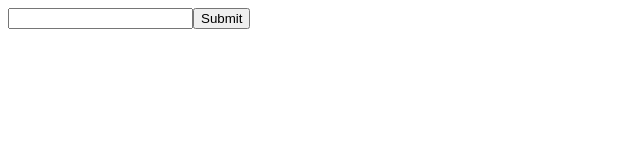
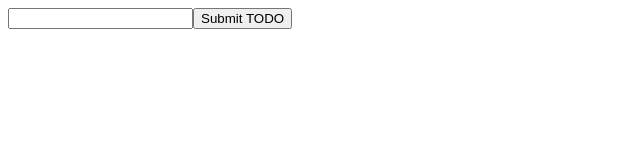
Before and after one commit to narekhovhannisyan/TODO-list-with-redux, a React app: page / in a window 1280 px wide. Shown: the top 160 px of the page, without its empty margins (0-640 px from the left). Built offline with nearby package versions, Linux system fonts and the light colour scheme.

Commit message:
components: add buttns component and refactor app, form components

```diff
--- /dev/null
+++ b/src/components/buttons.js
@@ -0,0 +1,7 @@
+import React from 'react'
+
+export const Button = (props) => {
+  return <button onClick={props.onClick}
+                 onKeyPress={props.onKeyPress}>
+    {props.buttonTitle}</button>
+}
--- a/src/components/form.js
+++ b/src/components/form.js
@@ -1,28 +1,50 @@
-import React, { Component } from "react";
-import { connect } from "react-redux";
-import { bindActionCreators } from "redux";
-import { store } from "../redux/store";
+import React, { Component } from 'react'
+import { connect } from 'react-redux'
+import { bindActionCreators } from 'redux'
 
-import { addTodo } from "../redux/actions";
+import { addTodo, removeTodo, markAsResolved } from '../redux/actions'
 
-const actionCreators = dispatch => bindActionCreators({ addTodo }, dispatch);
+import { Button } from './buttons'
+
+const actionCreators = dispatch => bindActionCreators({ addTodo, removeTodo, markAsResolved }, dispatch)
 
 const mapStateToProps = store => ({
   todos: store.todos
-});
+})
 
 class Form extends Component {
-  render() {
+  submitTodo () {
+    if (this.textInput.value !== '') {
+      this.props.addTodo(this.textInput.value)
+    }
+
+    this.textInput.value = ''
+  }
+
+  render () {
     return (
       <div>
-        <input ref={input => (this.textInput = input)} />
-        <button onClick={() => this.props.addTodo(this.textInput.value)}>
-          Submit
-        </button>
-        <ul>{this.props.todos.map(todo => <li>{todo.text}</li>)}</ul>
+        <input ref={input => (this.textInput = input)}
+               onKeyPress={event => {
+                 if (event.key === 'Enter') {
+                   this.submitTodo()
+                 }
+               }}/>
+        <Button buttonTitle='Submit TODO'
+                onClick={() => this.submitTodo()}
+        />
+        <ul>{this.props.todos.map((todo, index) =>
+          <div>
+            {todo.completed}
+            <li style={{ textDecoration: 'line-through' }}>{todo.text}</li>
+            <Button buttonTitle='Remove Todo'
+                    onClick={() => this.props.removeTodo(index)}/>
+
+          </div>
+        )}</ul>
       </div>
-    );
+    )
   }
 }
 
-export default connect(mapStateToProps, actionCreators)(Form);
+export default connect(mapStateToProps, actionCreators)(Form)
```
Also changed, not shown: src/components/App.js (+9 -8 lines).
